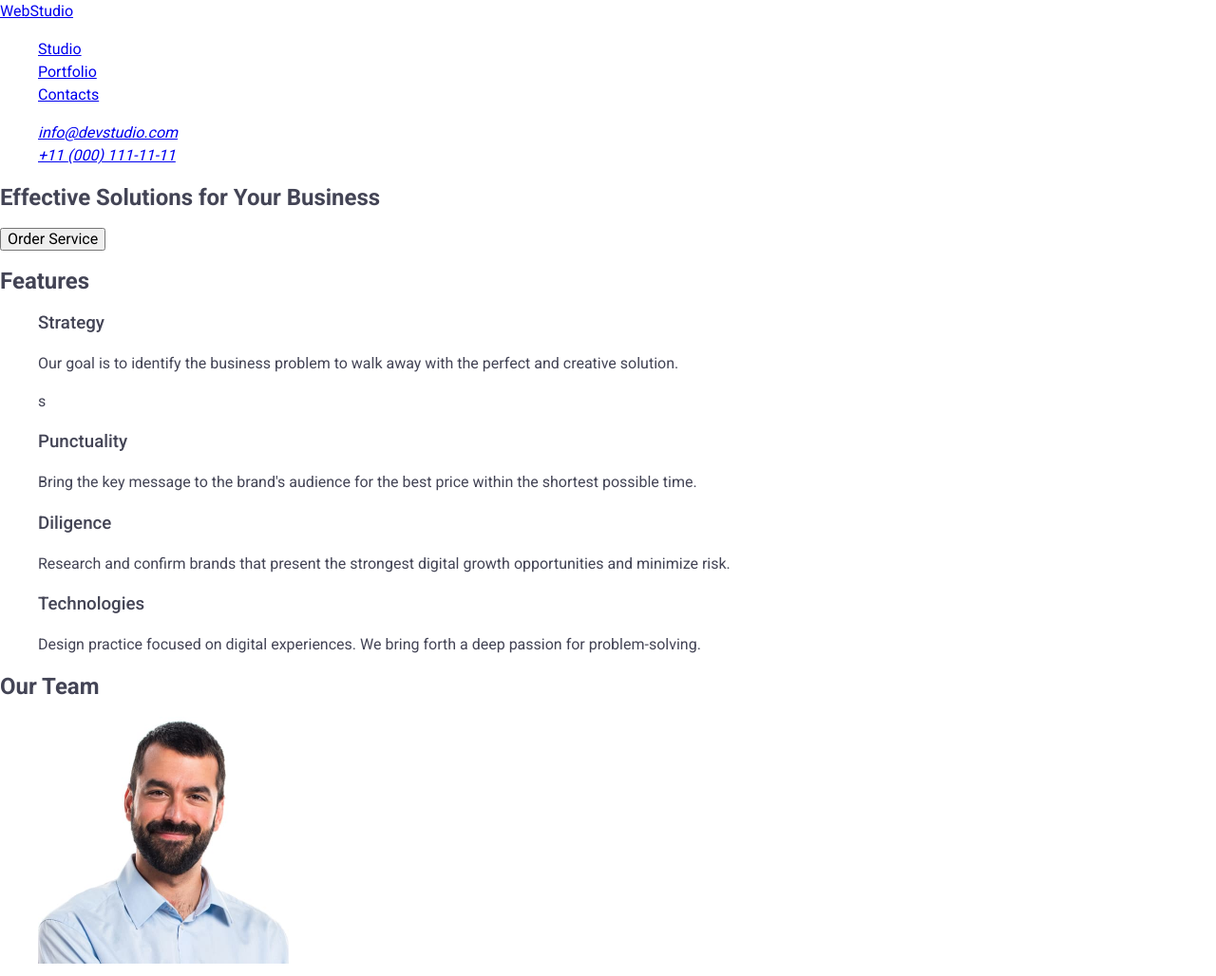
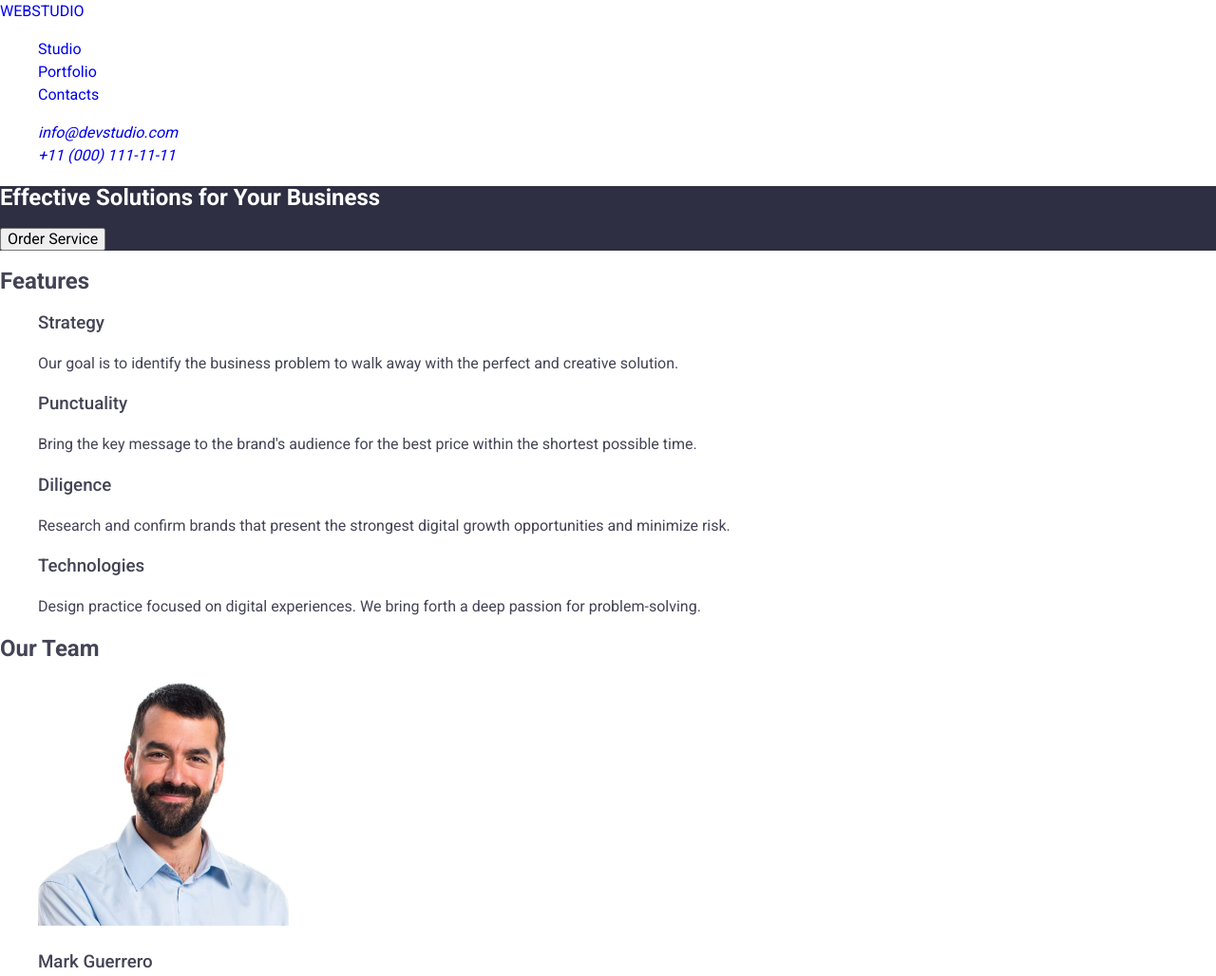
Before and after one commit to mafSida/goit-markup-hw-03, a plain HTML site: page index.html in a window 1280 px wide. Shown: the top 1028 px of the page at 95% size. Drawn offline with nearby package versions, Linux system fonts and the light colour scheme; a script that the page names is missing.

Commit message:
add styles

```diff
--- a/css/styles.css
+++ b/css/styles.css
@@ -2,6 +2,7 @@ body {
   font-family: "Roboto", sans-serif;
   font-size: 16px;
   font-weight: 400;
+  font-style: normal;
   color: #434455;
   background-color: white;
   line-height: 24px;
@@ -12,6 +13,9 @@ h1,
 h2 {
   font-weight: 700;
 }
+h1 {
+  color: white;
+}
 
 h3 {
   font-weight: 500;
@@ -20,3 +24,18 @@ h3 {
 ul {
   list-style-type: none;
 }
+
+a:link,
+a:visited,
+a:hover,
+a:active {
+  text-decoration: none;
+}
+
+.company-logo {
+  text-transform: uppercase;
+}
+
+.section-banner {
+  background-color: #2e2f42;
+}
--- a/index.html
+++ b/index.html
@@ -20,7 +20,7 @@
     <!-- Nav panel -->
     <header>
       <nav>
-        <a href="./index.html">WebStudio</a>
+        <a class="company-logo" href="./index.html">WebStudio</a>
         <ul>
           <li><a href="#">Studio</a></li>
           <li><a href="#">Portfolio</a></li>
@@ -37,9 +37,9 @@
     <!-- Main part -->
     <main>
       <!-- Banner -->
-      <section>
+      <section class="section-banner">
         <h1>Effective Solutions for Your Business</h1>
-        <button type="button">Order Service</button>
+        <button class="banner-btton" type="button">Order Service</button>
       </section>
       <!-- Section 1 - features -->
       <section>
@@ -53,7 +53,6 @@
             </p>
           </li>
           <li>
-            s
             <h3>Punctuality</h3>
             <p>
               Bring the key message to the brand's audience for the best price
@@ -162,7 +161,7 @@
 
     <!-- Footer -->
     <footer>
-      <a href="./index.html">WebStudio</a>
+      <a class="company-logo" href="./index.html">WebStudio</a>
       <p>
         Increase the flow of customers and sales for your business with digital
         marketing & growth solutions.
```
